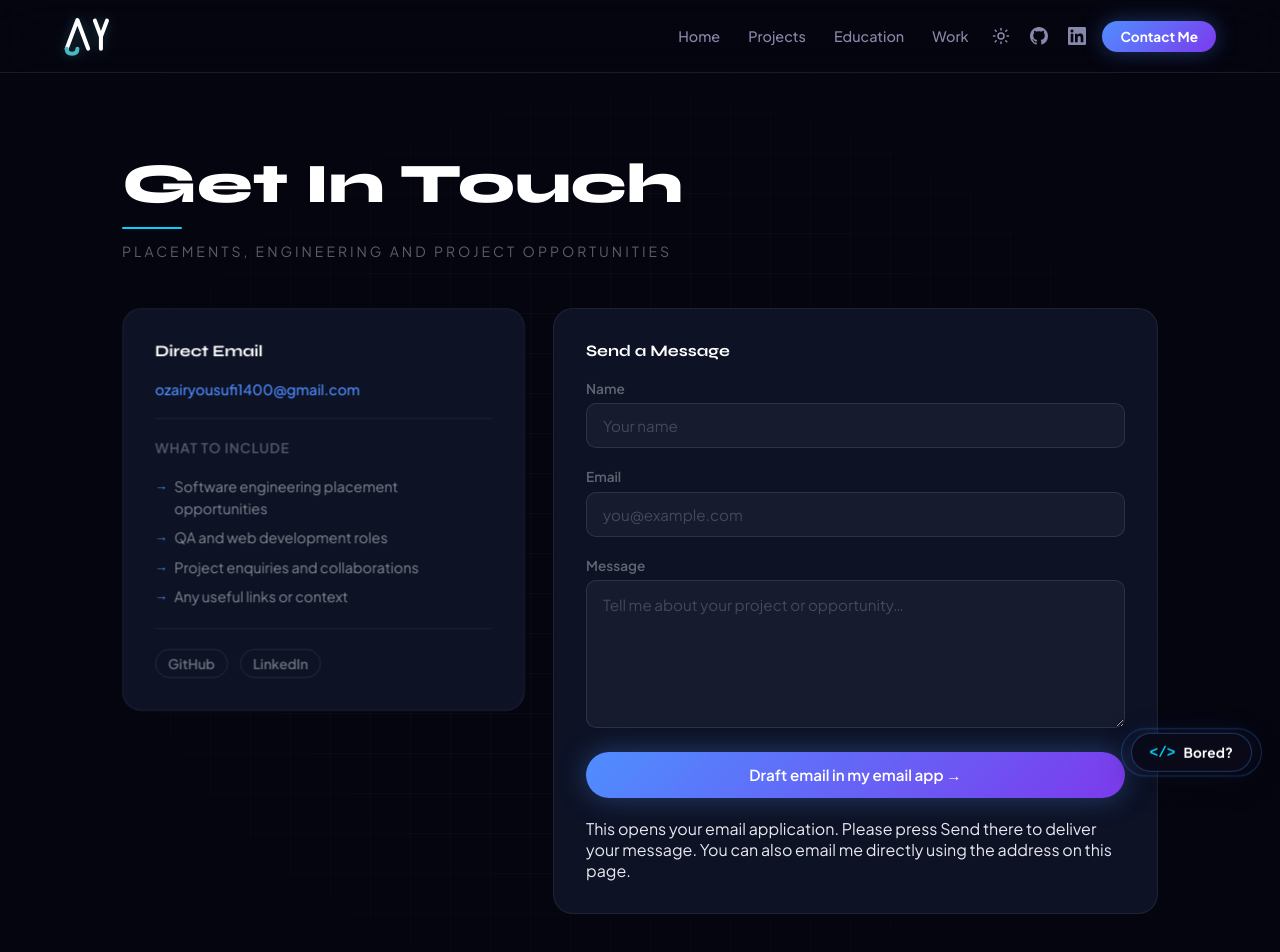
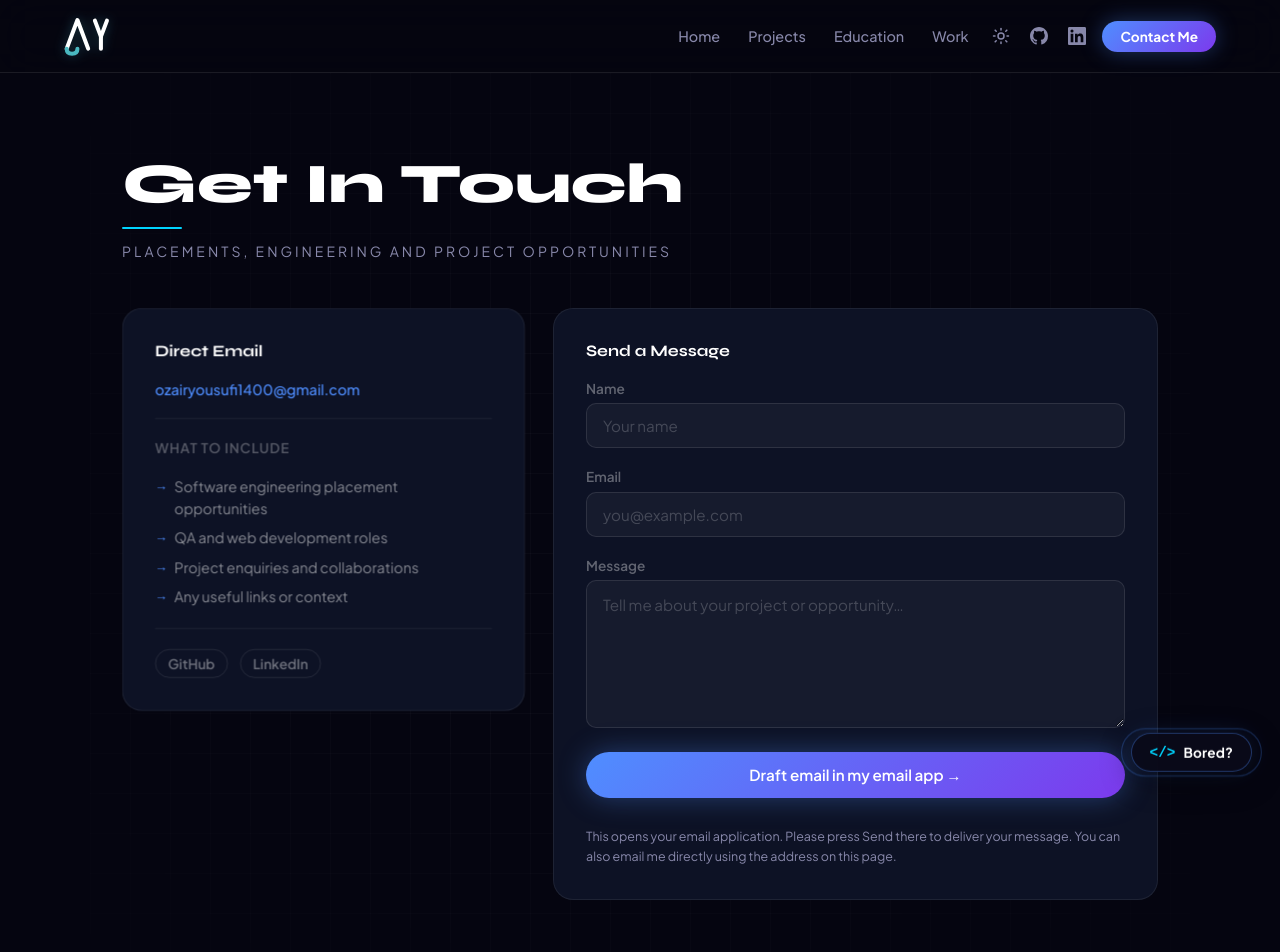
Before and after one commit to AOYousufi/My-Portfolio, a React (Vite) app: page /contact in a window 1280 px wide. Shown: the top 952 px of the page. Built offline with nearby package versions, Linux system fonts and the light colour scheme.

Commit message:
style: improve contact form readability and validation feedback

```diff
--- a/src/pages/Contact.css
+++ b/src/pages/Contact.css
@@ -53,7 +53,7 @@
   font-size: 14px;
   letter-spacing: 3px;
   text-transform: uppercase;
-  color: rgba(255, 255, 255, 0.35);
+  color: var(--text-muted);
   margin: 0;
 }
 
@@ -348,3 +348,19 @@
     padding: 4rem 1.25rem 5rem;
   }
 }
+
+.contact-form-note {
+  font-size: 0.78rem;
+  color: var(--text-muted);
+  line-height: 1.6;
+  margin-top: 0.6rem;
+}
+
+.form-input:invalid:not(:placeholder-shown) {
+  border-color: #d77b7b;
+}
+
+.form-input:focus-visible {
+  outline: 3px solid #85c8ff;
+  outline-offset: 2px;
+}
```
